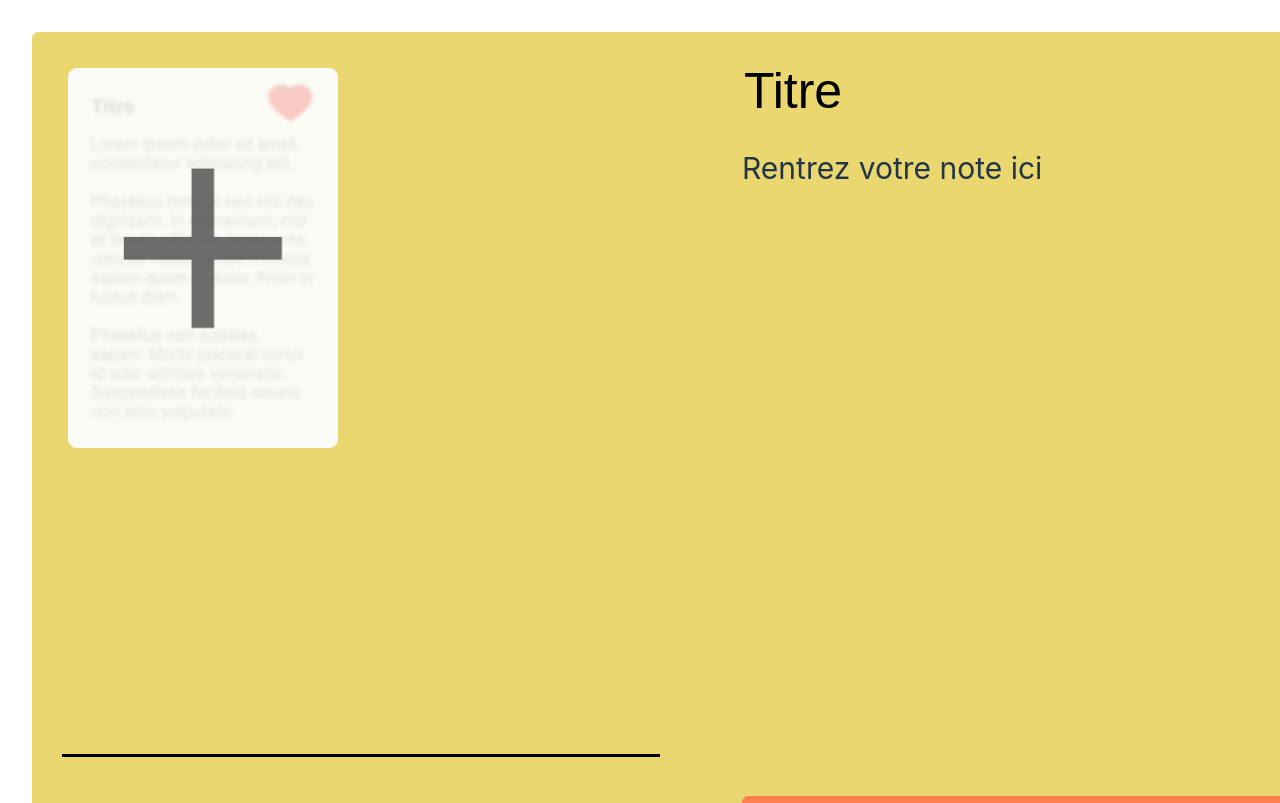
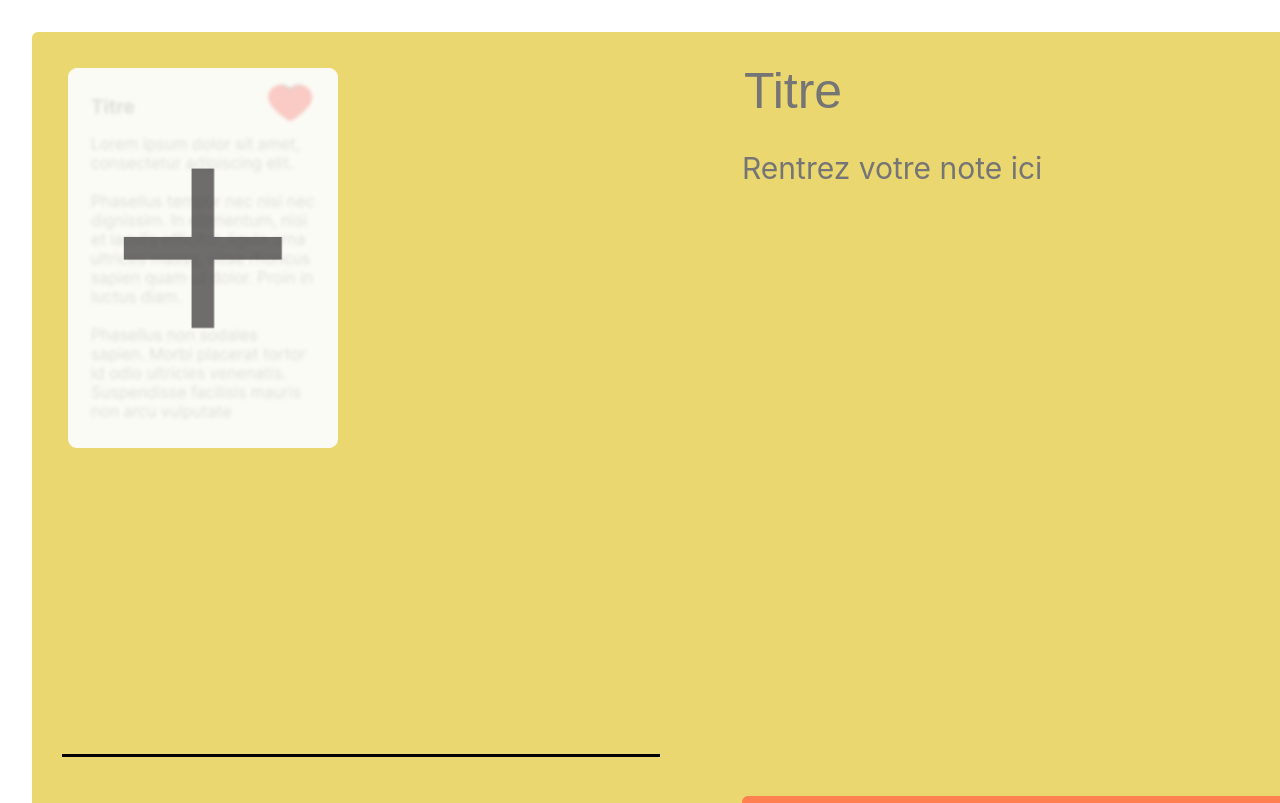
Before and after one commit to sodrar/app-note-adrar, a React (Vite) app: page / in a window 1280 px wide. Shown: the top 803 px of the page. Built offline with nearby package versions, Linux system fonts and the light colour scheme.

Commit message:
Some style

```diff
--- a/src/components/Adding/Adding.jsx
+++ b/src/components/Adding/Adding.jsx
@@ -3,12 +3,12 @@ import './Adding.css'
 
 export function Adding({addNote}) {
 
-    const [titre,setTitre] = useState("Titre")
+    const [titre,setTitre] = useState("")
     const handleTitreInput = e => {
         setTitre(e.target.value)
     }
 
-    const [contenu,setContenu] = useState("Rentrez votre note ici")
+    const [contenu,setContenu] = useState("")
     const handleContenuInput = e => {
         setContenu(e.target.value)
     }
@@ -22,8 +22,8 @@ export function Adding({addNote}) {
 
     return (
         <div className="add-container">
-            <input className="titre" type="text" value={titre} onInput={handleTitreInput}/>
-            <textarea className="contenu" type="text" value={contenu} onInput={handleContenuInput}></textarea>
+            <input className="titre" type="text" value={titre} onInput={handleTitreInput} placeholder="Titre"/>
+            <textarea className="contenu" type="text" value={contenu} placeholder="Rentrez votre note ici" onInput={handleContenuInput}></textarea>
             <button className="ajout" onClick={handleSubmit} >Ajouter</button>
         </div>
     )
--- a/src/components/DisplayModif/DisplayModif.css
+++ b/src/components/DisplayModif/DisplayModif.css
@@ -13,3 +13,7 @@
     border-radius: 6px;
     align-self: center;
 }
+
+input,textarea,button {
+    font-size: x-large;
+}
```
